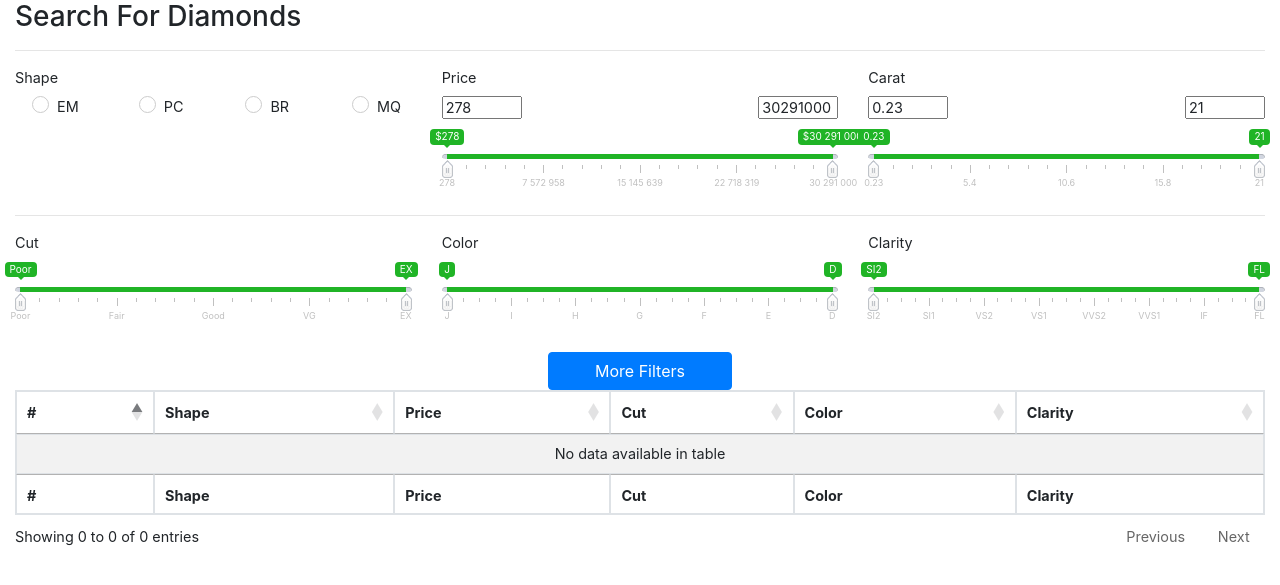
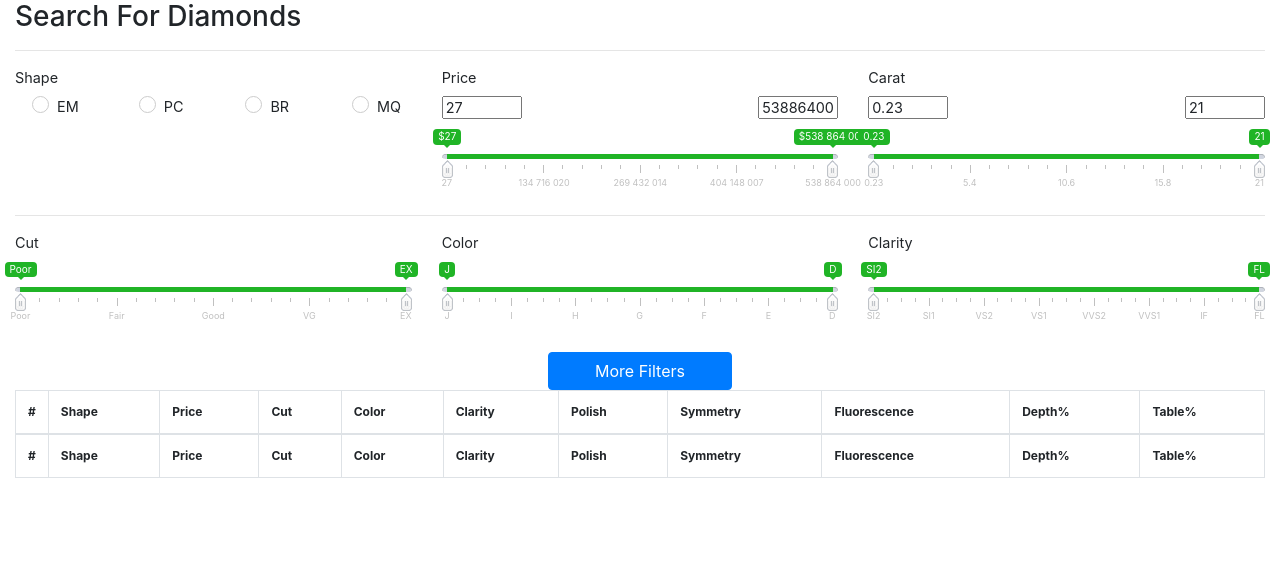
Before and after one commit to ColiseumSoft786/CrystalFilters, a PHP site: page / in a window 1280 px wide. Shown: the top 585 px of the page. Run offline with PHP 8.4, Linux system fonts and the light colour scheme; data comes from the database, SQL or seed files in the repository; lists and menus that the app fills with data are empty; some libraries are stand-ins or nearby versions.

Commit message:
final
final

```diff
--- a/index.php
+++ b/index.php
@@ -521,15 +521,20 @@
 <div class="container-fluid">
     <div class="row">
         <div class="col-12">
-            <table id="example" class="table table-striped table-bordered" style="width:100%">
+            <table  class="table table-striped table-bordered" style="width:100%;font-size: 12px">
         <thead>
             <tr>
-                <th>#</th>
+                <th style="white-space: nowrap;width: 1%">#</th>
                 <th>Shape</th>
                 <th>Price</th>
                 <th>Cut</th>
                 <th>Color</th>
                 <th>Clarity</th>
+                <th>Polish</th>
+                <th>Symmetry</th>
+                <th>Fluorescence</th>
+                <th>Depth%</th>
+                <th>Table%</th>
             </tr>
         </thead>
         <tbody id="data">
@@ -544,6 +549,11 @@
             <th>Cut</th>
             <th>Color</th>
             <th>Clarity</th>
+            <th>Polish</th>
+            <th>Symmetry</th>
+            <th>Fluorescence</th>
+            <th>Depth%</th>
+            <th>Table%</th>
         </tr>
         </tfoot>
     </table>
--- a/js/my.js
+++ b/js/my.js
@@ -17,8 +17,8 @@ function myFunction() {
 $("#price").ionRangeSlider({
     type: "double",
     grid: true,
-    min: 278,
-    max: 30291000,
+    min: 27,
+    max: 538864000,
     prefix: "$",
     onChange: function (data) {
         $('#pricest').val(data.from);
```
Also changed, not shown: ajax/filter.php (+21 -8 lines).
